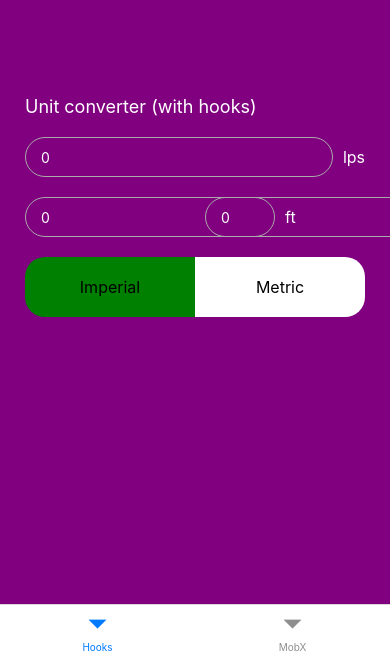
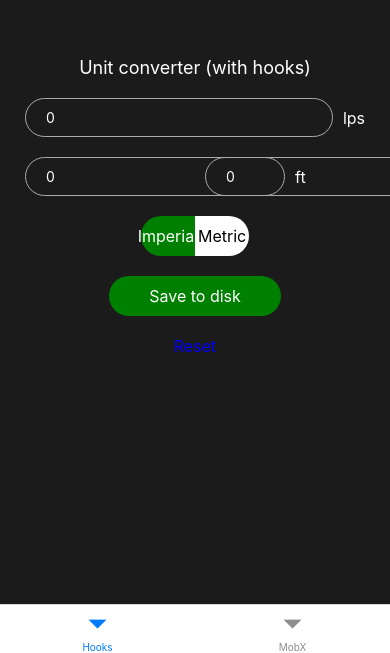
Before and after one commit to Nodirbek75/_testApp, a React Native app: screen /Hooks in a window 390 px wide. Shown: the part 191-844 px from the top of the page. Built offline with nearby package versions, Linux system fonts and the light colour scheme.

Commit message:
Buttons and TextButton added

```diff
--- /dev/null
+++ b/src/components/Button.tsx
@@ -0,0 +1,29 @@
+import React from 'react';
+import styled from 'styled-components/native';
+
+type Props = {
+  onPress: () => void;
+};
+
+const Button: React.FC<Props> = ({onPress}) => {
+  return (
+    <Wrapper onPress={onPress}>
+      <Text>Save to disk</Text>
+    </Wrapper>
+  );
+};
+
+export default Button;
+
+const Wrapper = styled.TouchableOpacity`
+  border-radius: 100px;
+  background-color: green;
+  margin-top: 20px;
+  padding-vertical: 10px;
+  padding-horizontal: 40px;
+`;
+
+const Text = styled.Text`
+  font-size: 16px;
+  color: #fff;
+`;
--- a/src/components/Buttons.tsx
+++ b/src/components/Buttons.tsx
@@ -10,13 +10,13 @@ const Buttons: React.FC = () => {
         left
         active={unitContext?.unit === 'imperial'}
         onPress={() => unitContext?.setUnit('imperial')}>
-        <Text>Imperial</Text>
+        <Text active={unitContext?.unit === 'imperial'}>Imperial</Text>
       </Button>
       <Button
         right
         active={unitContext?.unit === 'metric'}
         onPress={() => unitContext?.setUnit('metric')}>
-        <Text>Metric</Text>
+        <Text active={unitContext?.unit === 'metric'}>Metric</Text>
       </Button>
     </Wrapper>
   );
@@ -41,7 +41,7 @@ const Button = styled.TouchableOpacity<{
   border-top-right-radius: ${props => (props.right ? 20 : 0)};
   border-bottom-right-radius: ${props => (props.right ? 20 : 0)};
   background-color: ${props => (props.active ? 'green' : '#fff')};
-  padding-vertical: 20px;
+  padding-vertical: 10px;
 `;
 
 const Text = styled.Text<{active: boolean}>`
--- a/src/components/ImperialContainer.tsx
+++ b/src/components/ImperialContainer.tsx
@@ -35,7 +35,9 @@ const ImperialContainer = () => {
 
 export default ImperialContainer;
 
-const Wrapper = styled.View``;
+const Wrapper = styled.View`
+  width: 100%;
+`;
 
 const RowWrapper = styled.View<{half: boolean; marginRight: boolean}>`
   flex-direction: row;
--- a/src/components/InputField.tsx
+++ b/src/components/InputField.tsx
@@ -31,12 +31,12 @@ const RowWrapper = styled.View<{half: boolean}>`
 `;
 
 const TextInput = styled.TextInput`
-  height: 40px;
   flex: 1;
   border-radius: 100px;
   border: 1px solid #aaa;
   color: #fff;
-  padding-horizontal: 15px;
+  padding-vertical: 10px;
+  padding-horizontal: 20px;
 `;
 
 const Label = styled.Text`
--- a/src/components/MetricContainer.tsx
+++ b/src/components/MetricContainer.tsx
@@ -23,4 +23,6 @@ const MetricContainer = () => {
 
 export default MetricContainer;
 
-const Wrapper = styled.View``;
+const Wrapper = styled.View`
+  width: 100%;
+`;
--- /dev/null
+++ b/src/components/TextButton.tsx
@@ -0,0 +1,23 @@
+import React from 'react';
+import styled from 'styled-components/native';
+type Props = {
+  onPress: () => void;
+};
+const TextButton: React.FC<Props> = ({onPress}) => {
+  return (
+    <Wrapper onPress={onPress}>
+      <Text>Reset</Text>
+    </Wrapper>
+  );
+};
+
+export default TextButton;
+
+const Wrapper = styled.TouchableOpacity`
+  margin-top: 20px;
+`;
+
+const Text = styled.Text`
+  font-size: 16px;
+  color: blue;
+`;
--- a/src/components/index.ts
+++ b/src/components/index.ts
@@ -1,5 +1,7 @@
 import ImperialContainer from './ImperialContainer';
 import MetricContainer from './MetricContainer';
 import Buttons from './Buttons';
+import Button from './Button';
+import TextButton from './TextButton';
 
-export {ImperialContainer, MetricContainer, Buttons};
+export {ImperialContainer, MetricContainer, Buttons, Button, TextButton};
--- a/src/screens/Hooks.tsx
+++ b/src/screens/Hooks.tsx
@@ -1,4 +1,10 @@
-import {Buttons, ImperialContainer, MetricContainer} from 'components';
+import {
+  Button,
+  Buttons,
+  ImperialContainer,
+  MetricContainer,
+  TextButton,
+} from 'components';
 import React, {useEffect, useState} from 'react';
 import styled from 'styled-components/native';
 import {createContext} from 'react';
@@ -35,6 +41,8 @@ const Hooks = () => {
         <Title>Unit converter (with hooks)</Title>
         {unit === 'imperial' ? <ImperialContainer /> : <MetricContainer />}
         <Buttons />
+        <Button onPress={() => {}} />
+        <TextButton onPress={() => {}} />
       </Wrapper>
     </UnitContext.Provider>
   );
@@ -44,8 +52,9 @@ export default Hooks;
 
 const Wrapper = styled.View`
   flex: 1;
-  background-color: purple;
+  background-color: #1b1b1b;
   justify-content: center;
+  align-items: center;
   padding-horizontal: 25px;
 `;
 
```
